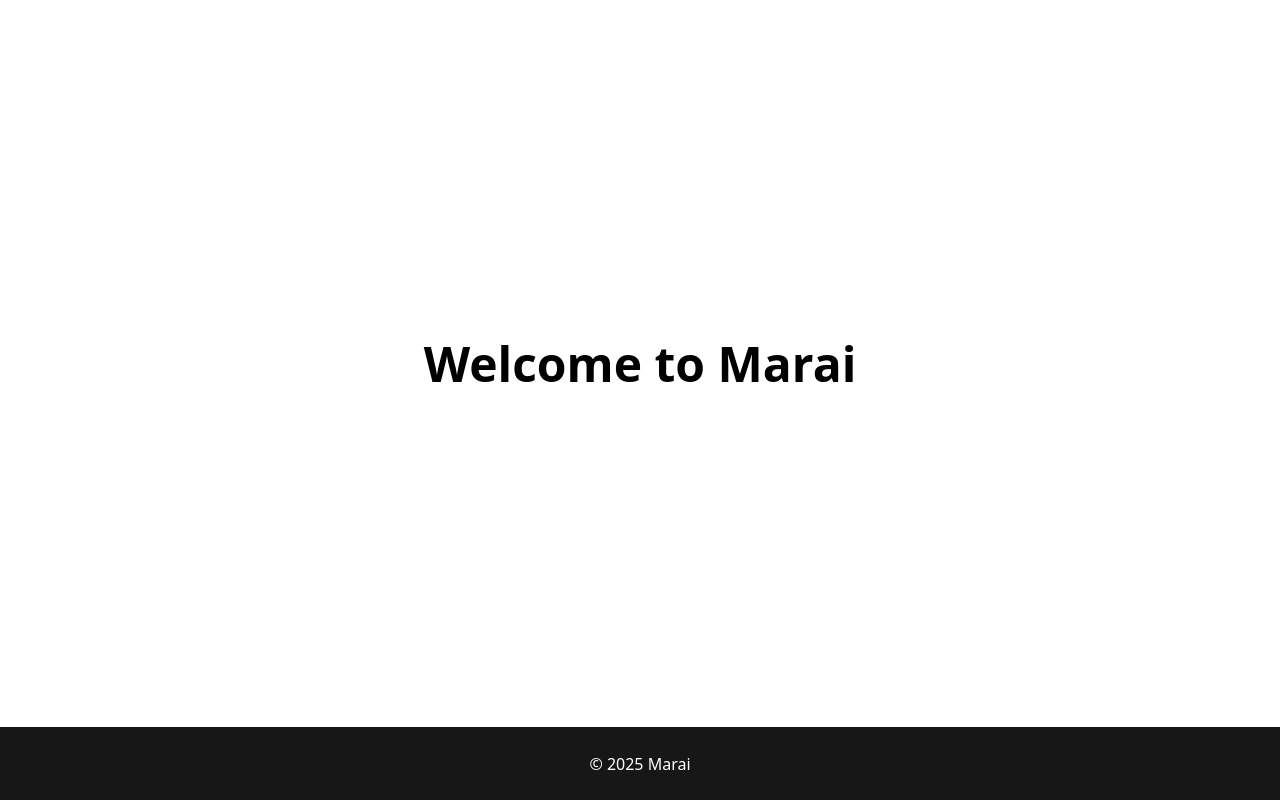
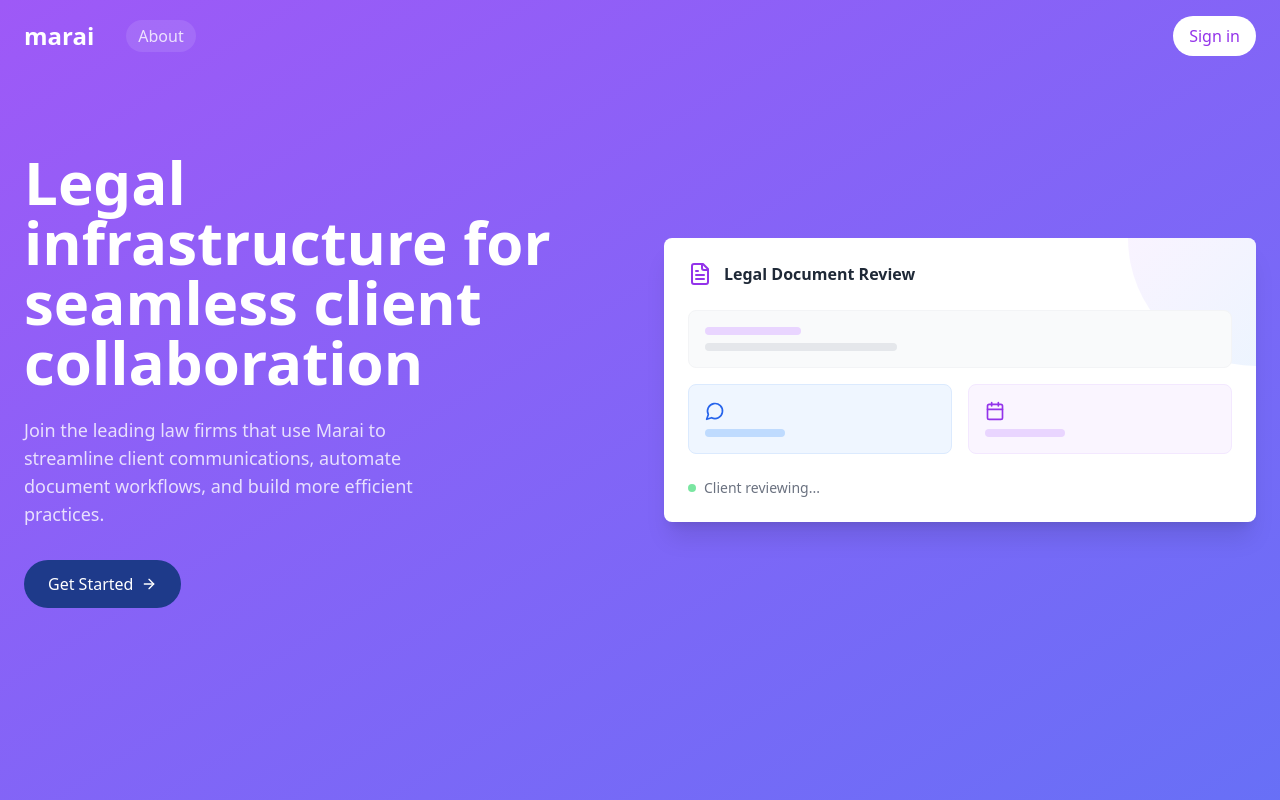
Before and after one commit to ProgrammingNotJustCoding/marai, a React (Vite) app in the folder client/: page / in a window 1280 px wide. Built offline with nearby package versions, Linux system fonts and the light colour scheme.

Commit message:
feat: basic homepage

```diff
--- a/client/package.json
+++ b/client/package.json
@@ -11,6 +11,7 @@
   },
   "dependencies": {
     "autoprefixer": "^10.4.20",
+    "lucide-react": "^0.475.0",
     "postcss": "^8.4.49",
     "react": "^18.3.1",
     "react-dom": "^18.3.1",
--- a/client/src/components/home/Hero.tsx
+++ /dev/null
@@ -1,11 +0,0 @@
-import React from "react";
-
-const Hero: React.FC = () => {
-  return (
-    <section className="w-full h-screen flex items-center justify-center">
-      <h1 className="text-5xl font-bold">Welcome to Marai</h1>
-    </section>
-  );
-};
-
-export default Hero;
--- /dev/null
+++ b/client/src/components/home/Homepage.tsx
@@ -0,0 +1,84 @@
+import { ArrowRight, FileText, MessageCircle, Calendar } from "lucide-react";
+import Navbar from "../navbar/Navbar";
+
+const HomePage = () => {
+  return (
+    <div className="min-h-screen relative overflow-hidden">
+      <div className="absolute inset-0 bg-gradient-to-br from-red-500 via-purple-500 to-blue-500 animate-gradient-xy" />
+      <Navbar />
+      <main className="relative z-10 px-6 pt-20">
+        <div className="max-w-7xl mx-auto grid md:grid-cols-2 gap-12 items-center">
+          <div>
+            <h1 className="text-5xl md:text-6xl font-bold text-white mb-6">
+              Legal infrastructure for seamless client collaboration
+            </h1>
+            <p className="text-lg text-white/80 mb-8 max-w-md">
+              Join the leading law firms that use Marai to streamline client
+              communications, automate document workflows, and build more
+              efficient practices.
+            </p>
+            <button className="bg-blue-900 text-white px-6 py-3 rounded-full hover:bg-blue-800 flex items-center gap-2">
+              Get Started <ArrowRight className="w-4 h-4" />
+            </button>
+          </div>
+          <div className="bg-white rounded-lg shadow-xl p-6 relative overflow-hidden">
+            <div className="absolute top-0 right-0 w-32 h-32 bg-gradient-to-br from-purple-100 to-blue-100 rounded-bl-full opacity-50" />
+            <div className="relative">
+              <div className="flex items-center gap-3 mb-6">
+                <FileText className="w-6 h-6 text-purple-600" />
+                <h3 className="font-semibold text-gray-800">
+                  Legal Document Review
+                </h3>
+              </div>
+
+              <div className="space-y-4">
+                <div className="p-4 bg-gray-50 rounded-lg border border-gray-100">
+                  <div className="h-2 w-24 bg-purple-200 rounded mb-2" />
+                  <div className="h-2 w-48 bg-gray-200 rounded" />
+                </div>
+
+                <div className="flex gap-4">
+                  <div className="flex-1 p-4 bg-blue-50 rounded-lg border border-blue-100">
+                    <MessageCircle className="w-5 h-5 text-blue-600 mb-2" />
+                    <div className="h-2 w-20 bg-blue-200 rounded" />
+                  </div>
+
+                  <div className="flex-1 p-4 bg-purple-50 rounded-lg border border-purple-100">
+                    <Calendar className="w-5 h-5 text-purple-600 mb-2" />
+                    <div className="h-2 w-20 bg-purple-200 rounded" />
+                  </div>
+                </div>
+              </div>
+              <div className="mt-6 flex items-center gap-2">
+                <div className="w-2 h-2 rounded-full bg-green-400 animate-pulse" />
+                <span className="text-sm text-gray-500">
+                  Client reviewing...
+                </span>
+              </div>
+            </div>
+          </div>
+        </div>
+      </main>
+
+      <style>{`
+        @keyframes gradient-xy {
+          0% {
+            background-position: 0% 50%;
+          }
+          50% {
+            background-position: 100% 50%;
+          }
+          100% {
+            background-position: 0% 50%;
+          }
+        }
+        .animate-gradient-xy {
+          background-size: 400% 400%;
+          animation: gradient-xy 15s ease infinite;
+        }
+      `}</style>
+    </div>
+  );
+};
+
+export default HomePage;
--- /dev/null
+++ b/client/src/components/navbar/Navbar.tsx
@@ -0,0 +1,21 @@
+const Navbar = () => {
+  return (
+    <nav className="relative z-10 px-6 py-4">
+      <div className="max-w-7xl mx-auto flex items-center justify-between">
+        <div className="flex items-center gap-8">
+          <span className="text-white text-2xl font-bold">marai</span>
+          <div className="hidden md:flex items-center gap-6 ">
+            <a className="text-white/80 hover:text-white bg-white/10 px-3 py-1 rounded-full transition duration-300 ease-in-out hover:bg-white/30">
+              About
+            </a>
+          </div>
+        </div>
+        <div className="flex items-center gap-4">
+          <button className="bg-white text-purple-600 px-4 py-2 rounded-full hover:bg-white/90">Sign in</button>
+        </div>
+      </div>
+    </nav>
+  );
+};
+
+export default Navbar;
--- a/client/src/pages/Home.tsx
+++ b/client/src/pages/Home.tsx
@@ -1,19 +1,9 @@
-import React from "react";
-import Hero from "../components/home/Hero";
-import Footer from "../components/common/Footer";
+import HomePage from "../components/home/Homepage"
 
-const Home: React.FC = () => {
-
-  React.useEffect(() => {
-    document.title = "Marai"
-  }, [])
-
+const Home = () => {
   return (
-      <main className="w-screen h-screen flex flex-col">
-        <Hero />
-        <Footer />
-      </main>
-  );
-};
+    <HomePage />
+  )
+}
 
 export default Home;
--- a/client/tailwind.config.ts
+++ b/client/tailwind.config.ts
@@ -9,7 +9,26 @@ export default {
     './src/**/*.js',
   ],
   theme: {
-    extend: {},
+    extend: {
+      animation: {
+        'gradient-xy': 'gradient-xy 15s ease infinite',
+      },
+      keyframes: {
+        'gradient-xy': {
+          '0%, 100%': {
+            'background-size': '400% 400%',
+            'background-position': '0% 50%'
+          },
+          '50%': {
+            'background-size': '400% 400%',
+            'background-position': '100% 50%'
+          },
+        },
+      },
+      backgroundImage: {
+        'gradient-radial': 'radial-gradient(var(--tw-gradient-stops))',
+      },
+    },
   },
   plugins: [],
 }
```
Also changed, not shown: 1 other file (tests, documents, lock files or other folders).
